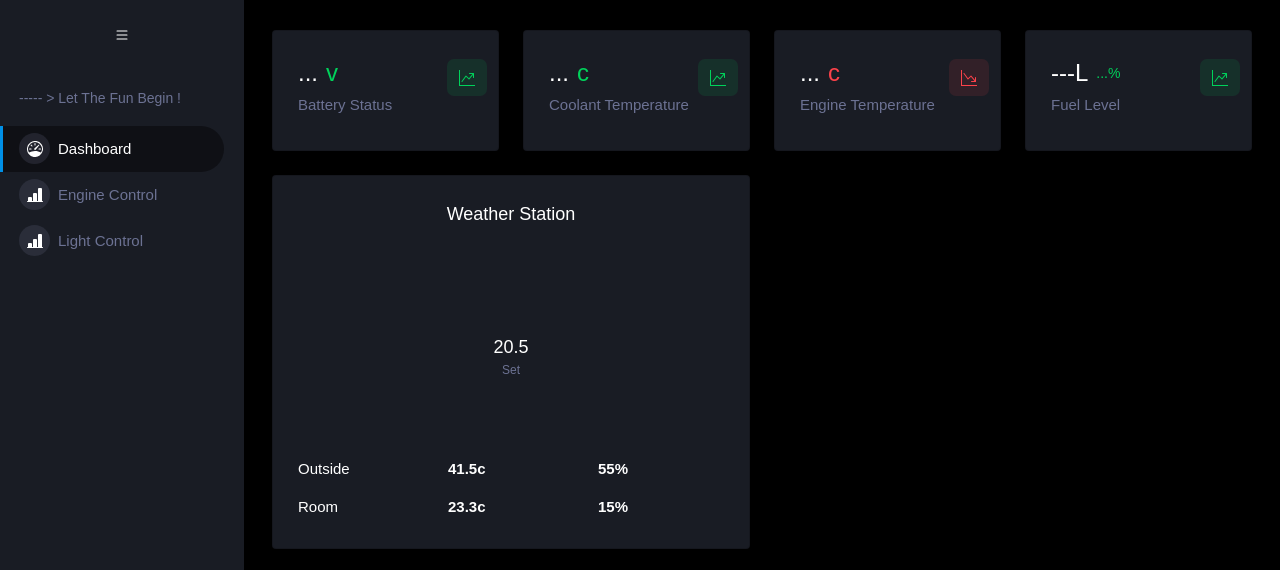
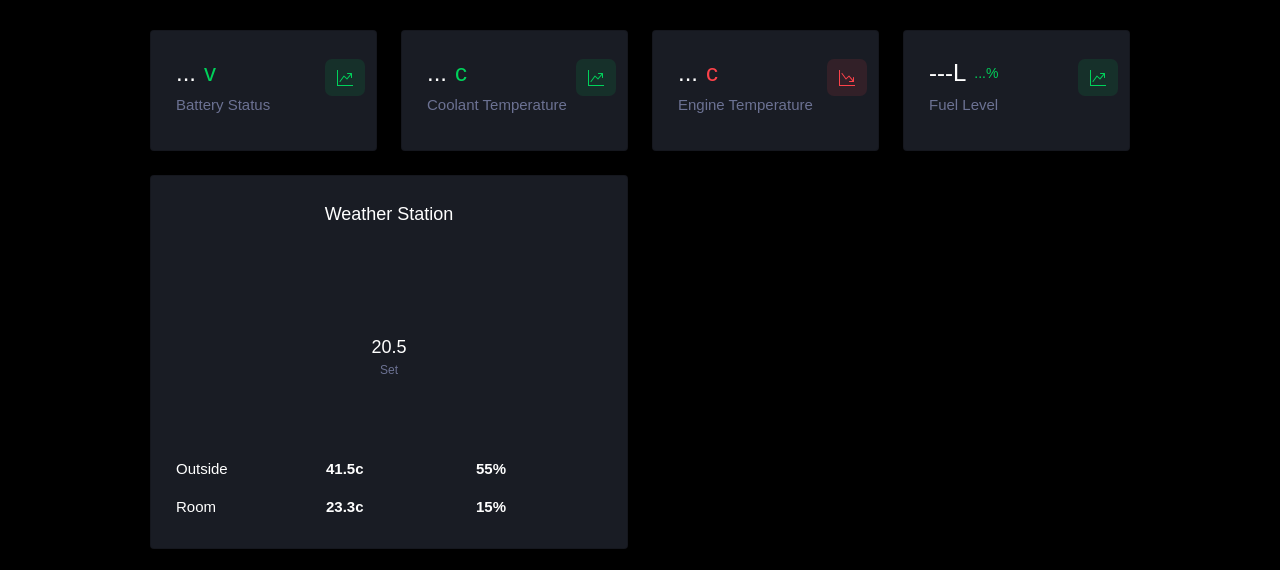
Before and after one commit to russelladrian094/main, a plain HTML site: page data/index.html in a window 1280 px wide. Shown: the top 570 px of the page. Drawn offline with Linux system fonts and the light colour scheme; files that its build step writes are made by us from their sources; a web font is replaced by a local one.

Commit message:
removed sidebar

```diff
--- a/data/index.html
+++ b/data/index.html
@@ -17,67 +17,6 @@
 
 <body>
   <div class="container-scroller">
-    <!-- partial:partials/_sidebar.html -->
-    <nav class="sidebar sidebar-offcanvas" id="sidebar">
-      <div class="sidebar-brand-wrapper d-none d-lg-flex align-items-center justify-content-center fixed-top">
-        <button class="navbar-toggler navbar-toggler align-self-center" type="button" data-toggle="minimize">
-          <svg xmlns="http://www.w3.org/2000/svg" width="16" height="16" fill="currentColor" class="bi bi-list"
-            viewBox="0 0 16 16">
-            <path fill-rule="evenodd"
-              d="M2.5 12a.5.5 0 0 1 .5-.5h10a.5.5 0 0 1 0 1H3a.5.5 0 0 1-.5-.5m0-4a.5.5 0 0 1 .5-.5h10a.5.5 0 0 1 0 1H3a.5.5 0 0 1-.5-.5m0-4a.5.5 0 0 1 .5-.5h10a.5.5 0 0 1 0 1H3a.5.5 0 0 1-.5-.5" />
-          </svg>
-        </button>
-        <!-- LOGO HERE -->
-        <!-- <a class="sidebar-brand brand-logo" href="index.html"><img src="images/logo.svg" alt="logo" /></a>
-          <a class="sidebar-brand brand-logo-mini" href="index.html"><img src="images/logo-mini.svg" alt="logo" /></a> -->
-      </div>
-      <!-- ***********************************NAVBAR ITEMS****************************************** -->
-      <ul class="nav">
-        <li class="nav-item nav-category">
-          <span class="nav-link">----- > Let The Fun Begin !</span>
-        </li>
-        <!-- Dashboard -->
-        <li class="nav-item menu-items active">
-          <a class="nav-link custom-nav-link" href="#" data-view-id="#dashboardView">
-            <span class="menu-icon">
-              <svg xmlns="http://www.w3.org/2000/svg" width="16" height="16" fill="currentColor"
-                class="bi bi-speedometer" viewBox="0 0 16 16">
-                <path
-                  d="M8 2a.5.5 0 0 1 .5.5V4a.5.5 0 0 1-1 0V2.5A.5.5 0 0 1 8 2M3.732 3.732a.5.5 0 0 1 .707 0l.915.914a.5.5 0 1 1-.708.708l-.914-.915a.5.5 0 0 1 0-.707M2 8a.5.5 0 0 1 .5-.5h1.586a.5.5 0 0 1 0 1H2.5A.5.5 0 0 1 2 8m9.5 0a.5.5 0 0 1 .5-.5h1.5a.5.5 0 0 1 0 1H12a.5.5 0 0 1-.5-.5m.754-4.246a.39.39 0 0 0-.527-.02L7.547 7.31A.91.91 0 1 0 8.85 8.569l3.434-4.297a.39.39 0 0 0-.029-.518z" />
-                <path fill-rule="evenodd"
-                  d="M6.664 15.889A8 8 0 1 1 9.336.11a8 8 0 0 1-2.672 15.78zm-4.665-4.283A11.95 11.95 0 0 1 8 10c2.186 0 4.236.585 6.001 1.606a7 7 0 1 0-12.002 0" />
-              </svg>
-            </span>
-            <span class="menu-title">Dashboard</span>
-          </a>
-        </li>
-        <!-- Engine Control -->
-        <li class="nav-item menu-items">
-          <a class="nav-link custom-nav-link" href="#" data-view-id="#engineControlView">
-            <span class="menu-icon">
-              <svg xmlns="http://www.w3.org/2000/svg" width="16" height="16" fill="currentColor"
-                class="bi bi-bar-chart-line-fill" viewBox="0 0 16 16">
-                <path
-                  d="M11 2a1 1 0 0 1 1-1h2a1 1 0 0 1 1 1v12h.5a.5.5 0 0 1 0 1H.5a.5.5 0 0 1 0-1H1v-3a1 1 0 0 1 1-1h2a1 1 0 0 1 1 1v3h1V7a1 1 0 0 1 1-1h2a1 1 0 0 1 1 1v7h1z" />
-              </svg>
-            </span>
-            <span class="menu-title">Engine Control</span>
-          </a>
-        </li>
-        <li class="nav-item menu-items">
-          <a class="nav-link custom-nav-link" href="#" data-view-id="#lightControlView">
-            <span class="menu-icon">
-              <svg xmlns="http://www.w3.org/2000/svg" width="16" height="16" fill="currentColor"
-                class="bi bi-bar-chart-line-fill" viewBox="0 0 16 16">
-                <path
-                  d="M11 2a1 1 0 0 1 1-1h2a1 1 0 0 1 1 1v12h.5a.5.5 0 0 1 0 1H.5a.5.5 0 0 1 0-1H1v-3a1 1 0 0 1 1-1h2a1 1 0 0 1 1 1v3h1V7a1 1 0 0 1 1-1h2a1 1 0 0 1 1 1v7h1z" />
-              </svg>
-            </span>
-            <span class="menu-title">Light Control</span>
-          </a>
-        </li>
-      </ul>
-    </nav>
     <!-- partial -->
     <div class="container-fluid page-body-wrapper">
       <!-- partial -->
```
